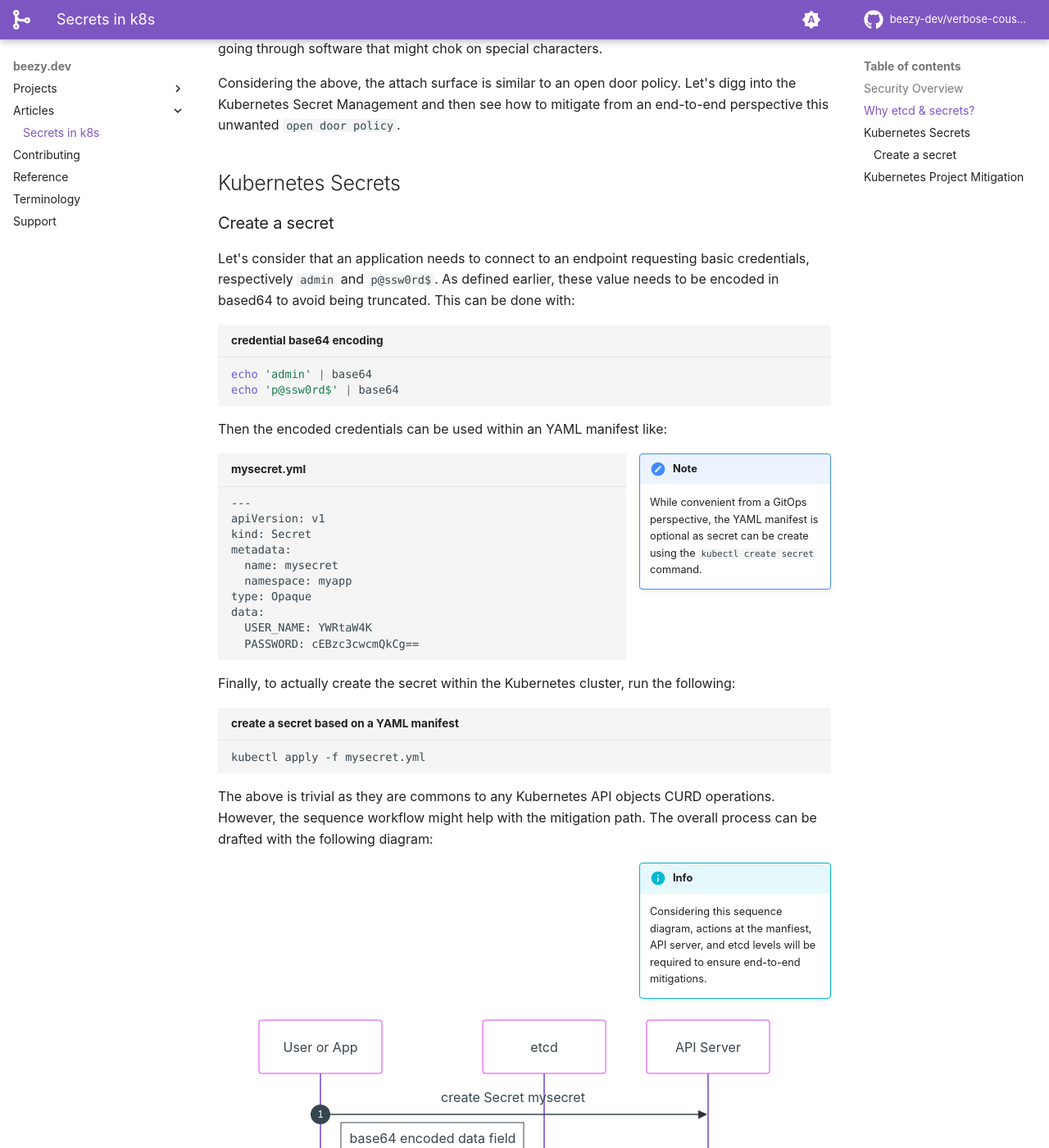
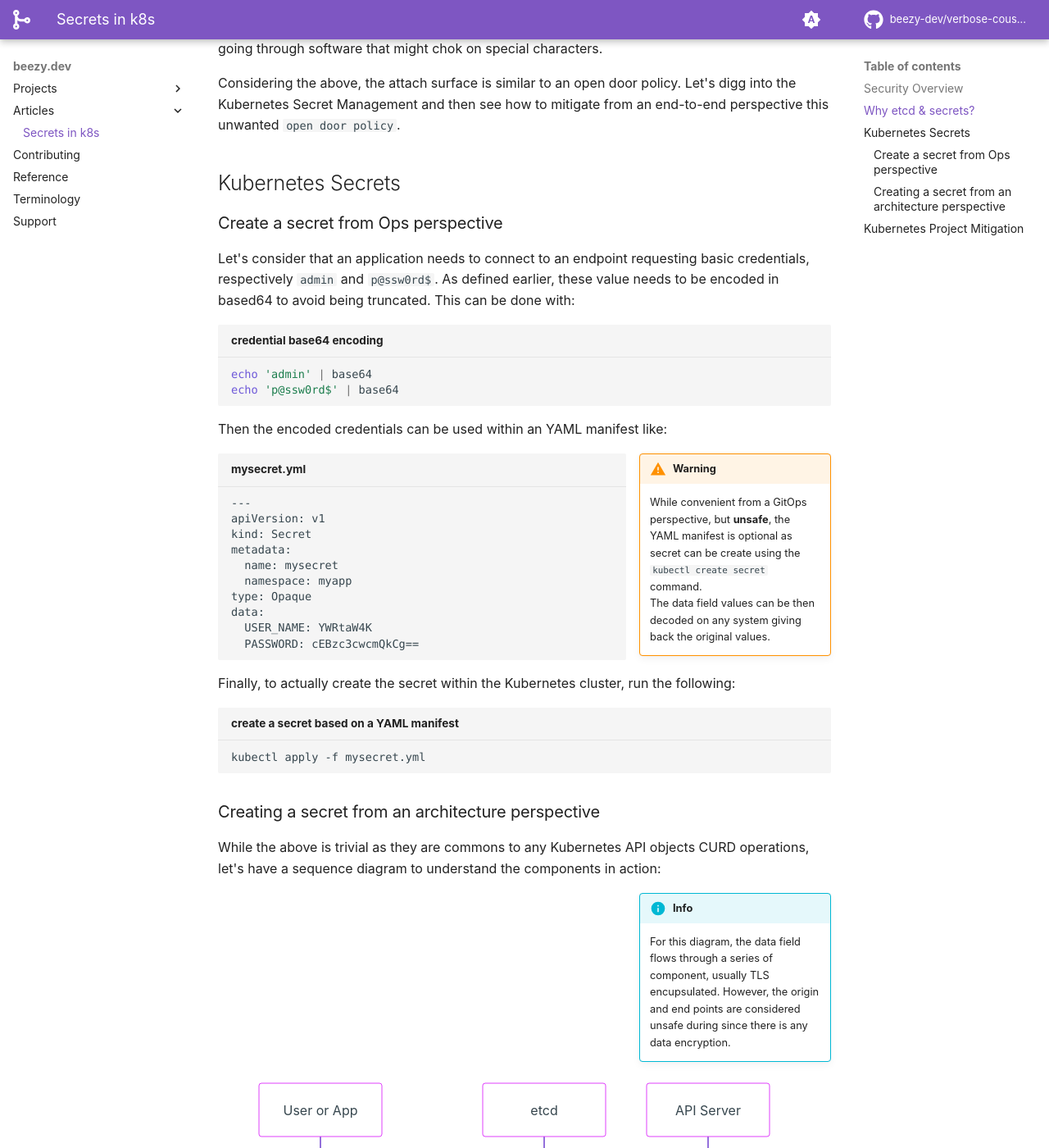
Before and after one commit to beezy-dev/verbose-couscous, an MkDocs documentation site: the page built from docs/community/k8s-secrets.md, in a window 1280 px wide and 1400 px high, scrolled down 950 px. Shown: the whole window at 82% size. Built offline with MkDocs 1.6.1 and Material for MkDocs 9.7.7, drawn with Linux system fonts in a browser that asks for light colours; some web fonts are replaced; comment, search, counter and statistics services are not loaded.

Commit message:
adding community/k8s-secrets.md

````diff
--- a/docs/community/k8s-secrets.md
+++ b/docs/community/k8s-secrets.md
@@ -51,7 +51,7 @@ Considering the above, the attach surface is similar to an open door policy. Let
 
 ## Kubernetes Secrets
 
-### Create a secret
+### Create a secret from Ops perspective
 Let's consider that an application needs to connect to an endpoint requesting basic credentials, respectively ```admin``` and ```p@ssw0rd$```. As defined earlier, these value needs to be encoded in based64 to avoid being truncated. This can be done with:
 
 ```bash title="credential base64 encoding"
@@ -61,8 +61,9 @@ echo 'p@ssw0rd$' | base64
 
 Then the encoded credentials can be used within an YAML manifest like:
 
-!!! note inline end
-    While convenient from a GitOps perspective, the YAML manifest is optional as secret can be create using the ```kubectl create secret``` command.
+!!! warning inline end
+    While convenient from a GitOps perspective, but **unsafe**, the YAML manifest is optional as secret can be create using the ```kubectl create secret``` command.
+    The data field values can be then decoded on any system giving back the original values.
 
 ``` title="mysecret.yml"
 --8<-- "files/mysecret.yml"
@@ -74,10 +75,11 @@ Finally, to actually create the secret within the Kubernetes cluster, run the fo
 kubectl apply -f mysecret.yml
 ```
 
-The above is trivial as they are commons to any Kubernetes API objects CURD operations. However, the sequence workflow might help with the mitigation path. The overall process can be drafted with the following diagram:
+### Creating a secret from an architecture perspective
+While the above is trivial as they are commons to any Kubernetes API objects CURD operations, let's have a sequence diagram to understand the components in action:
 
 !!! info inline end
-    Considering this sequence diagram, actions at the manfiest, API server, and etcd levels will be required to ensure end-to-end mitigations.
+    For this diagram, the data field flows through a series of component, usually TLS encupsulated. However, the origin and end points are considered unsafe during since there is any data encryption.
 
 ```mermaid
 sequenceDiagram
````
